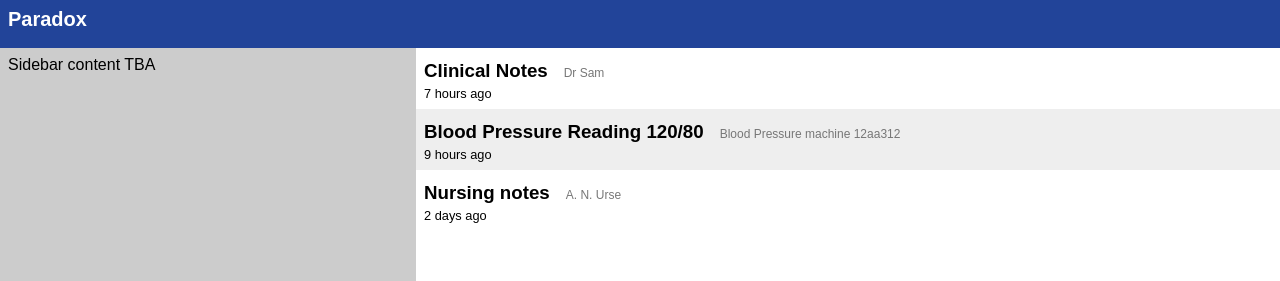
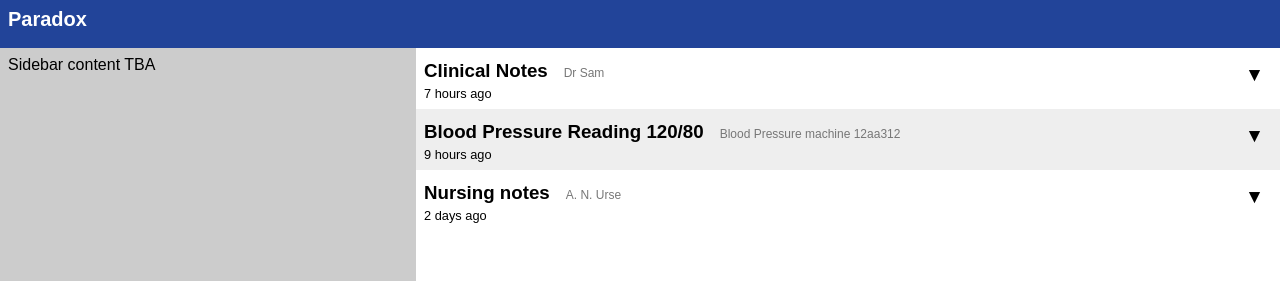
Before and after one commit to bokkibear/sam-gui, a React (Create React App) app: page / in a window 1280 px wide. Shown: the top 281 px of the page. Built offline with nearby package versions, Linux system fonts and the light colour scheme.

Commit message:
allow independent expand-collapse of timeline entries expand/collapse button on each row

```diff
--- a/src/App.css
+++ b/src/App.css
@@ -11,9 +11,3 @@ body, html, #root {
   background-color: #224488;
   color: #fff;
 }
-
-.timeline-entry.is-opened,
-.timeline-entry.is-opened:hover {
-  background-color: #bbccff;
-  color: #000;
-}
--- a/src/PatientTimeline.js
+++ b/src/PatientTimeline.js
@@ -27,7 +27,8 @@ const timeline = [{
 }];
 
 const TIMELINE_ENTRY_STYLE = {
-    padding: "8px"
+    padding: "8px",
+    display: "flex"
 };
 
 const LIGHT_STYLE = {
@@ -37,10 +38,21 @@ const LIGHT_STYLE = {
     marginLeft: "16px"
 };
 
+const BUTTON_STYLE = {
+    padding: "8px",
+    height: "38px",
+    border: "none",
+    background: "transparent",
+    cursor: "pointer",
+    fontSize: "120%",
+    fontWeight: "bold",
+    color: "inherit"
+};
+
 function TimelineEntry( { timestamp, summary, source, id, onClick, isOpened } ) {
-    const className = isOpened ? "timeline-entry is-opened" : "timeline-entry";
     return (
-        <li class={ className } style={ TIMELINE_ENTRY_STYLE } onClick={ () => onClick( id ) }>
+        <li class="timeline-entry" style={ TIMELINE_ENTRY_STYLE } >
+            <div style={ { flex: "1 1 0" } }>
                 <h3 style={ { padding: 0, margin: "4px 0px" } }>
                     { summary }
                     <span style={ LIGHT_STYLE }>{ source }</span>
@@ -49,19 +61,26 @@ function TimelineEntry( { timestamp, summary, source, id, onClick, isOpened } )
                 <Collapse isOpened={ isOpened }>
                     Lorem ipsum dolor sit amet, consectetur adipiscing elit, sed do eiusmod tempor incididunt ut labore et dolore magna aliqua. Ut enim ad minim veniam, quis nostrud exercitation ullamco laboris nisi ut aliquip ex ea commodo consequat. Duis aute irure dolor in reprehenderit in voluptate velit esse cillum dolore eu fugiat nulla pariatur. Excepteur sint occaecat cupidatat non proident, sunt in culpa qui officia deserunt mollit anim id est laborum.
                 </Collapse>
+            </div>
+            <button style={ BUTTON_STYLE } onClick={ () => onClick( id ) }>
+                { isOpened ? "▲" : "▼" }
+            </button>
         </li>
     );
 }
 
 const PatientTimeline = createClass({
     getInitialState() {
-        return { openEntry: false };
+        return { openEntries: [] };
     },
     toggleEntryOpen( entryId ) {
         this.setState( ( previousState ) => {
-            const alreadyOpen = previousState.openEntry === entryId;
+            const { openEntries } = previousState;
+            const alreadyOpen = openEntries.includes( entryId );
             return {
-                openEntry: alreadyOpen ? false : entryId
+                openEntries: alreadyOpen ?
+                    openEntries.filter( eachEntryId => eachEntryId !== entryId ) :
+                    [ ...openEntries, entryId ]
             };
         });
     },
@@ -73,7 +92,7 @@ const PatientTimeline = createClass({
                         timeline.map( timelineItem =>
                             <TimelineEntry
                                 key={ timelineItem.id }
-                                isOpened={ this.state.openEntry === timelineItem.id }
+                                isOpened={ this.state.openEntries.includes( timelineItem.id ) }
                                 onClick={ this.toggleEntryOpen }
                                 { ...timelineItem }
                             />
```
Also changed, not shown: 11 other files (tests, documents, lock files or other folders). Lines whose indentation alone changed are shown as unchanged.
